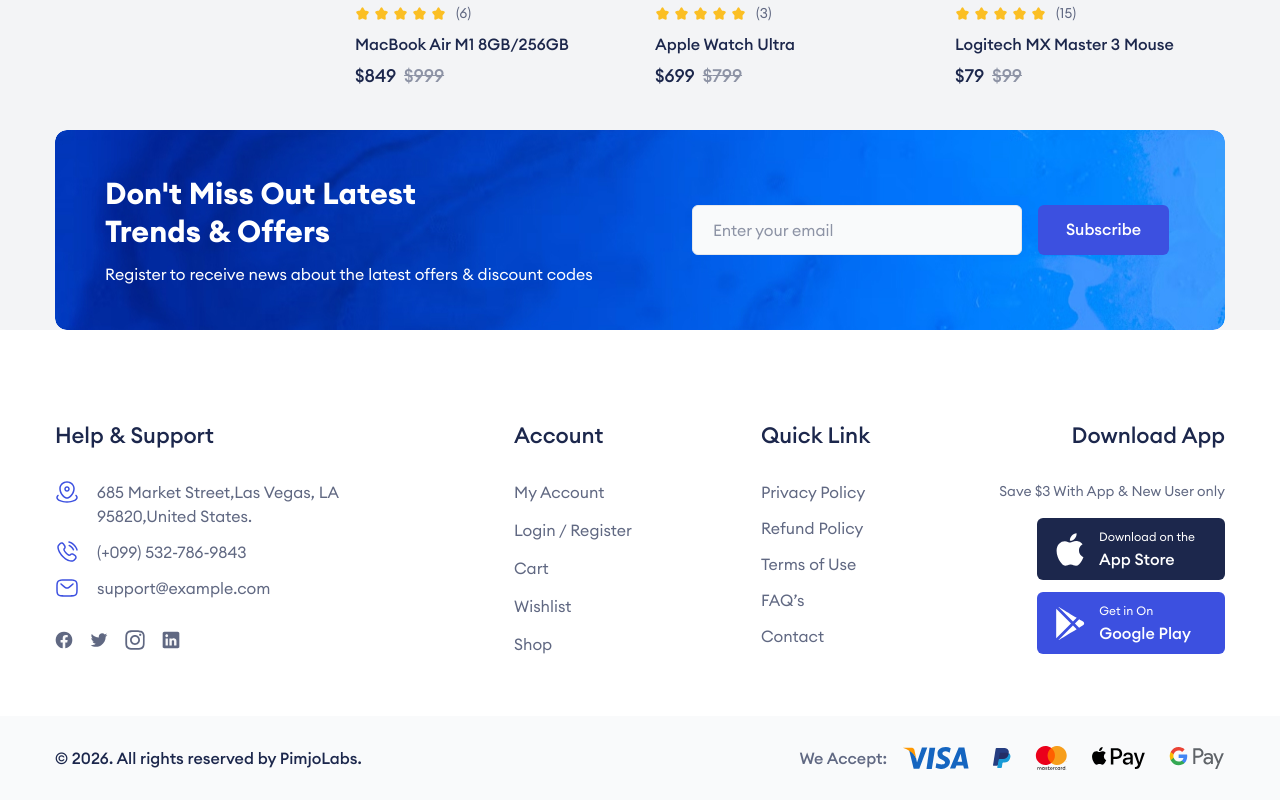
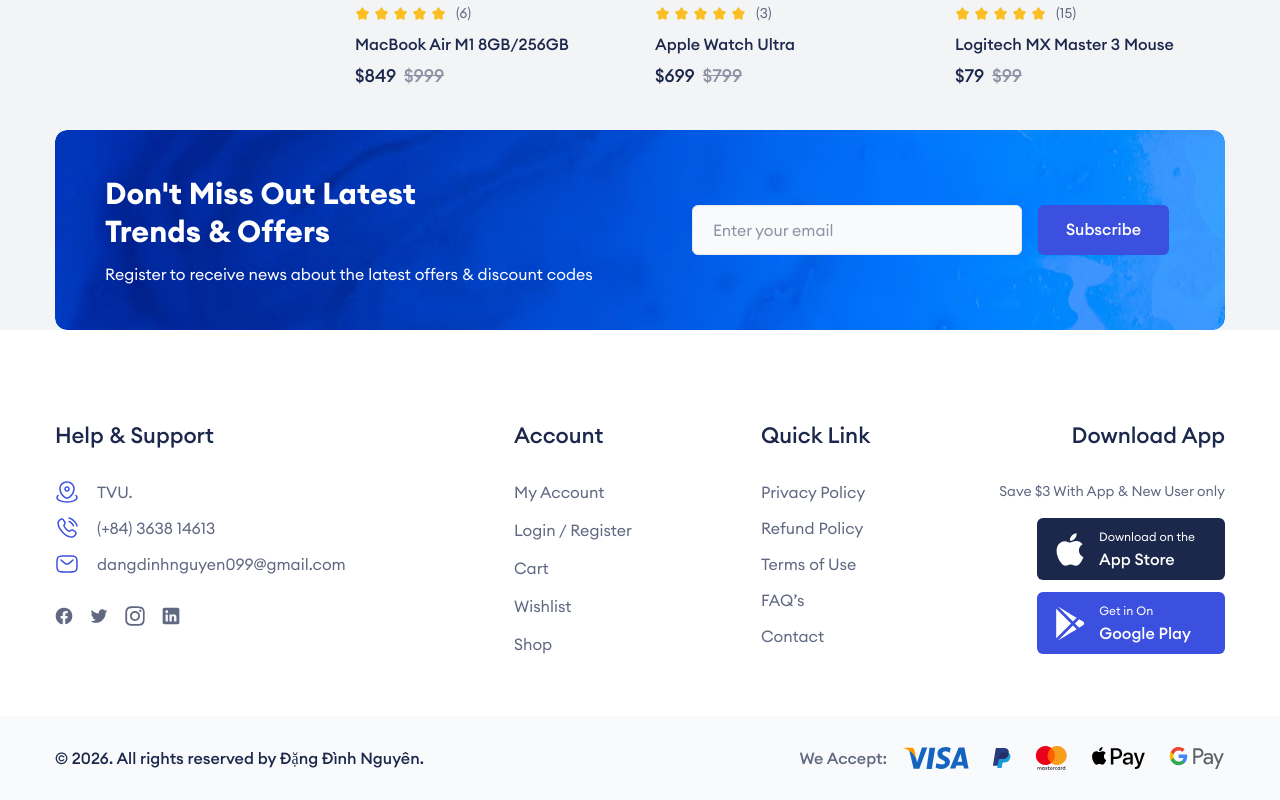
Before and after one commit to NguyenDinhDang/TKW-DA25TTD-110125113-E-Commerce, a Next.js app: page / in a window 1280 px wide. Shown: the part 1508-2308 px from the top of the page. Built offline with nearby package versions, Linux system fonts and the light colour scheme.

Commit message:
Sua lai thong tin

```diff
--- a/src/components/Footer/index.tsx
+++ b/src/components/Footer/index.tsx
@@ -32,7 +32,7 @@
                     />
                   </svg>
                 </span>
-                685 Market Street,Las Vegas, LA 95820,United States.
+                TVU.
               </li>
 
               <li>
@@ -61,7 +61,7 @@
                       fill="#3C50E0"
                     />
                   </svg>
-                  (+099) 532-786-9843
+                  (+84) 3638 14613
                 </a>
               </li>
 
@@ -81,7 +81,7 @@
                       fill="#3C50E0"
                     />
                   </svg>
-                  support@example.com
+                  dangdinhnguyen099@gmail.com
                 </a>
               </li>
             </ul>
@@ -338,7 +338,7 @@
         <div className="max-w-[1170px] mx-auto px-4 sm:px-8 xl:px-0">
           <div className="flex gap-5 flex-wrap items-center justify-between">
             <p className="text-dark font-medium">
-              &copy; {year}. All rights reserved by PimjoLabs.
+              &copy; {year}. All rights reserved by Đặng Đình Nguyên.
             </p>
 
             <div className="flex flex-wrap items-center gap-4">
```
